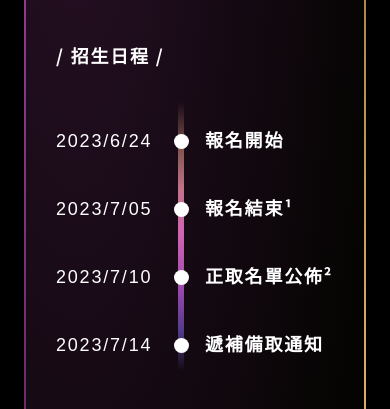
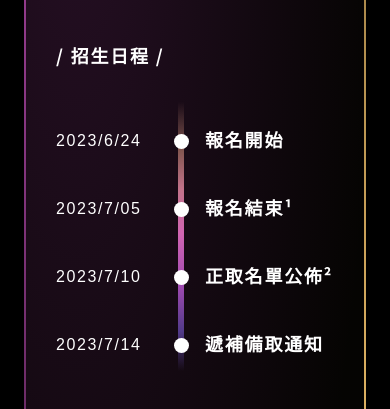
Before and after one commit to openhci-workshop/2023-official-site, a Next.js app: page / in a window 390 px wide. Shown: the part 3905-4314 px from the top of the page. Built offline with nearby package versions, Linux system fonts and the light colour scheme; a web font is replaced by a local one.

Commit message:
fix date size

```diff
--- a/app/page.jsx
+++ b/app/page.jsx
@@ -401,7 +401,7 @@ function renderHTML(type, content, indentLevel, idx = Math.random()) {
 								dangerouslySetInnerHTML={{ __html: _content }}
 								className={classnames(
 									aldrich.className,
-									'text-lg md:text-2xl font-semibold tracking-widest'
+									'text-base md:text-2xl font-semibold tracking-widest'
 								)}
 							/>
 						) : (
```
